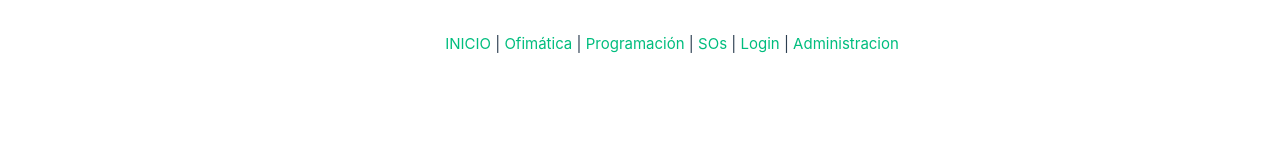
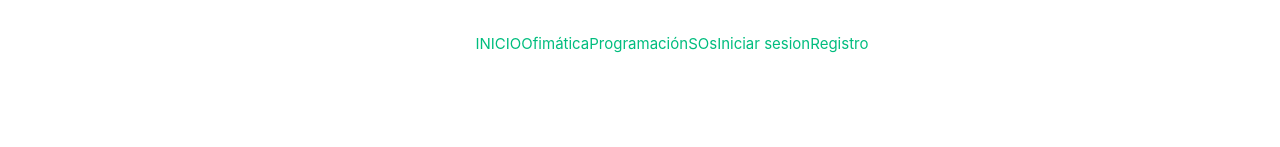
Before and after one commit to HollowKnightGuy/Proyecto_Final_Vue, a Vue app: page / in a window 1280 px wide. Shown: the top 147 px of the page. Built offline with nearby package versions, Linux system fonts and the light colour scheme; no server answers.

Commit message:
login y logout corregido

```diff
--- a/src/App.vue
+++ b/src/App.vue
@@ -1,27 +1,41 @@
 <script setup>
-import { createRouter, createWebHistory } from 'vue-router';
 import { onAuthStateChanged } from "firebase/auth";
 import { auth } from "@/firebase";
+import { ref } from 'vue';
+import { signOut } from "firebase/auth";
+
+let username=ref("");
+
+    onAuthStateChanged(auth, (user) => {
+    if (user) {
+        const uid = user.uid;
+        username.value=user.email;
+    }
+    });
 
 
-onAuthStateChanged(auth, (user) => {
-    if (user) {
-      // User is signed in, see docs for a list of available properties
-      // https://firebase.google.com/docs/reference/js/firebase.User
-      const uid = user.uid;
+    function cerrarSesion(){
+        signOut(auth).then(() => {
+            username='';
+            location.reload();
+        }).catch((error) => {
+        // An error happened.
+        });
     }
-});
+
 </script>
 
 <template>
     <header>
       <nav>
-        <router-link to="/">INICIO</router-link> |
-        <router-link to="/ofimatica">Ofimática</router-link> |
-        <router-link to="/programacion">Programación</router-link> |
-        <router-link to="/sos">SOs</router-link> |
-        <router-link to="/login">Login</router-link> |
+        <router-link to="/">INICIO</router-link>
+        <router-link to="/ofimatica">Ofimática</router-link>
+        <router-link to="/programacion">Programación</router-link>
+        <router-link to="/sos">SOs</router-link>
+        <router-link v-if="username == ''" to="/login">Iniciar sesion</router-link>
         <router-link v-if="username != ''" to="/private">Administracion</router-link>
+        <router-link v-if="username == ''" to="/registro">Registro</router-link>
+        <button @click="cerrarSesion" v-if="username!=''" to="/">Cerrar sesion</button>
       </nav>
     </header>
 
--- a/src/components/Login.vue
+++ b/src/components/Login.vue
@@ -1,26 +1,12 @@
 <script setup>
     import { ref } from "vue";
-    import { createUserWithEmailAndPassword, signInWithEmailAndPassword } from "firebase/auth";
+    import { signInWithEmailAndPassword } from "firebase/auth";
     import { auth } from "../firebase.js";
     import { signInWithPopup, GoogleAuthProvider } from "firebase/auth";
 
     let username = ref(""), password=ref("");
     const provider = new GoogleAuthProvider();
 
-    function registration(){
-    createUserWithEmailAndPassword(auth, username.value, password.value)
-        .then((userCredential) => {
-            // Signed in
-            const user = userCredential.user;
-            // ...
-        })
-        .catch((error) => {
-            const errorCode = error.code;
-            const errorMessage = error.message;
-            // ..
-    });
-
-    }
 
     function login(){
         signInWithEmailAndPassword(auth, username.value, password.value)
@@ -55,7 +41,7 @@
     const credential = GoogleAuthProvider.credentialFromError(error);
     // ...
   });
-    }
+}
 
 
 
@@ -64,7 +50,6 @@
 <template>
     <label>Username: </label> <input type="text" v-model="username"/><br>
     <label>Password: </label> <input type="password" v-model="password"/><br>
-    <button @click="registration">Register</button>
     <button @click="login">Login</button>
     <button @click="loginGoogle">Login Google</button>
 
--- a/src/components/Private.vue
+++ b/src/components/Private.vue
@@ -17,15 +17,6 @@ let username = ref("");
         }
     });
 
-    function closeSession(){
-            signOut(auth).then(() => {
-                username = "";
-            // Sign-out successful.
-            }).catch((error) => {
-            // An error happened.
-            });
-    }
-
     let file = ref ("");
 
     function uploadFile(){
@@ -42,6 +33,5 @@ let username = ref("");
 <template>
     <h1>Private Zone</h1>
     <h2>Hello {{ username }}</h2>
-    <button @click="closeSession">Close Session</button>
     <p><input type="file" name="file" id="file" ref="file" @change="uploadFile"></p>
 </template>
--- /dev/null
+++ b/src/components/registro.vue
@@ -0,0 +1,31 @@
+<script setup>
+    import { ref } from "vue";
+    import { createUserWithEmailAndPassword, signInWithEmailAndPassword } from "firebase/auth";
+    import { auth } from "../firebase.js";
+    import { signInWithPopup, GoogleAuthProvider } from "firebase/auth";
+
+    let username = ref(""), password=ref("");
+    const provider = new GoogleAuthProvider();
+
+    function registration(){
+    createUserWithEmailAndPassword(auth, username.value, password.value)
+        .then((userCredential) => {
+            // Signed in
+            const user = userCredential.user;
+            // ...
+        })
+        .catch((error) => {
+            const errorCode = error.code;
+            const errorMessage = error.message;
+            // ..
+    });
+
+    }
+
+</script>
+
+<template>
+
+    <button @click="registration">Register</button>
+
+</template>
--- a/src/main.js
+++ b/src/main.js
@@ -6,6 +6,7 @@ import Programacion from "@/components/Programacion.vue";
 import Ofimatica from "@/components/Ofimatica.vue";
 import SOs from "@/components/SOs.vue";
 import Login from "@/components/Login.vue";
+import registro from "@/components/registro.vue";
 import Private from "@/components/Private.vue";
 
 import { createRouter, createWebHistory } from 'vue-router';
@@ -20,6 +21,10 @@ const routes = [
 {
     path: '/',
     component: Inicio
+},
+{
+    path: '/registro',
+    component: registro
 },
 {
     path: '/programacion',
```
